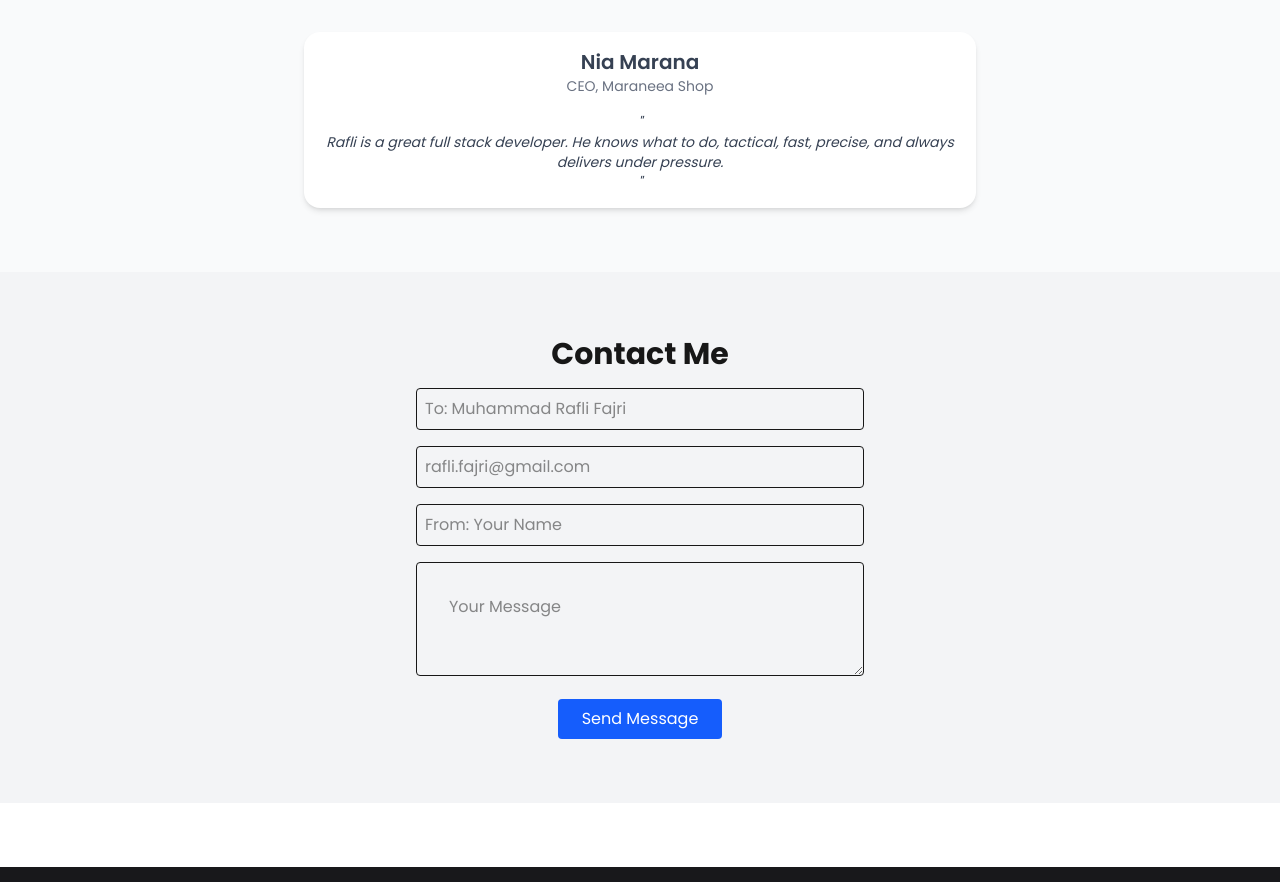
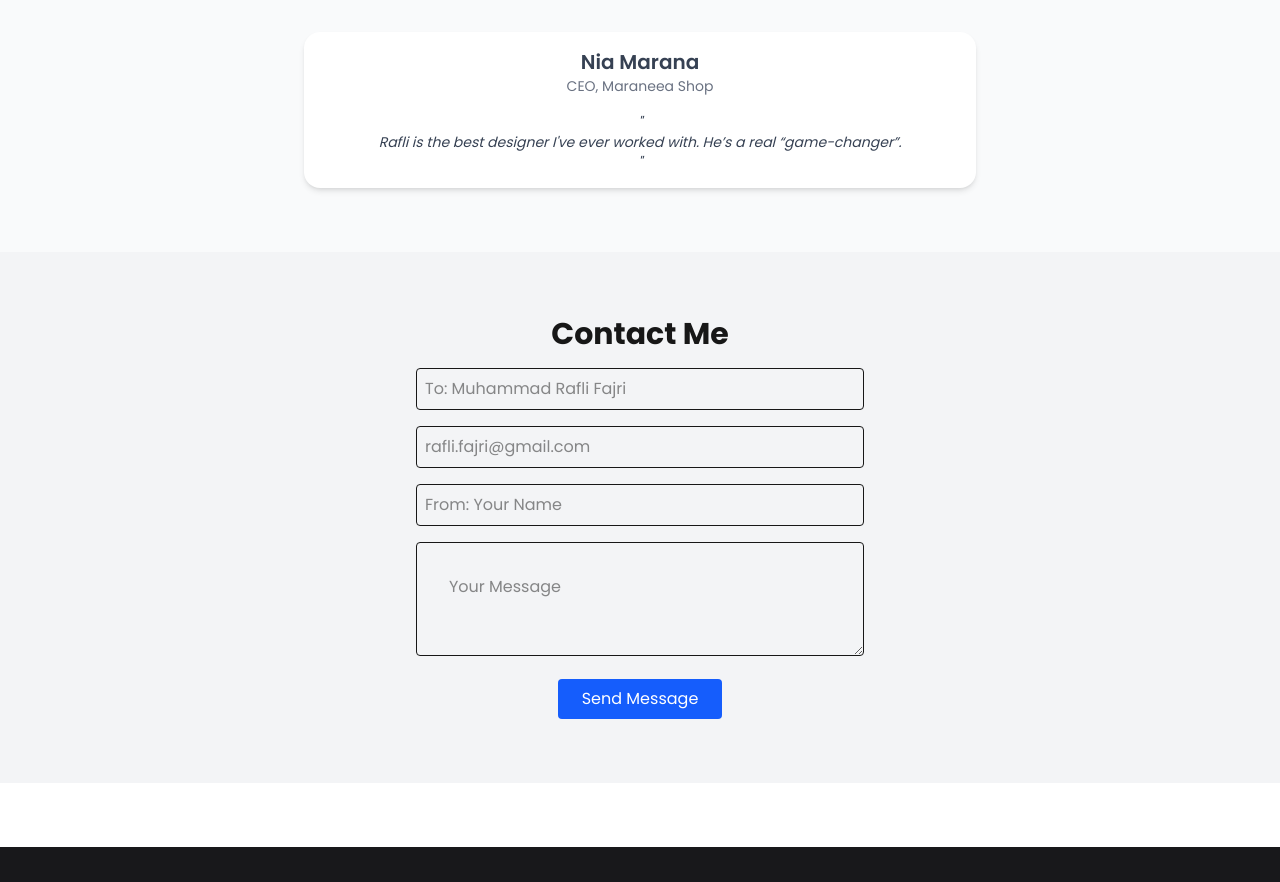
Before and after one commit to daffirf/personal-website-rafli, a Next.js app: page / in a window 1280 px wide. Shown: the part 2240-3122 px from the top of the page. Built offline with nearby package versions, Linux system fonts and the light colour scheme.

Commit message:
fix: escape double quotes in Testimonials

```diff
--- a/src/app/components/Testimonials.tsx
+++ b/src/app/components/Testimonials.tsx
@@ -7,7 +7,7 @@ const testimonials = [
     name: "Nia Marana",
     role: "CEO, Maraneea Shop",
     quote:
-      <p>Rafli is a great full stack developer. He knows what to do, tactical, fast, precise, and always delivers under pressure.</p>
+      <p>Rafli is the best designer I've ever worked with. He’s a real “game-changer”.</p>
   },
 ];
 
```
